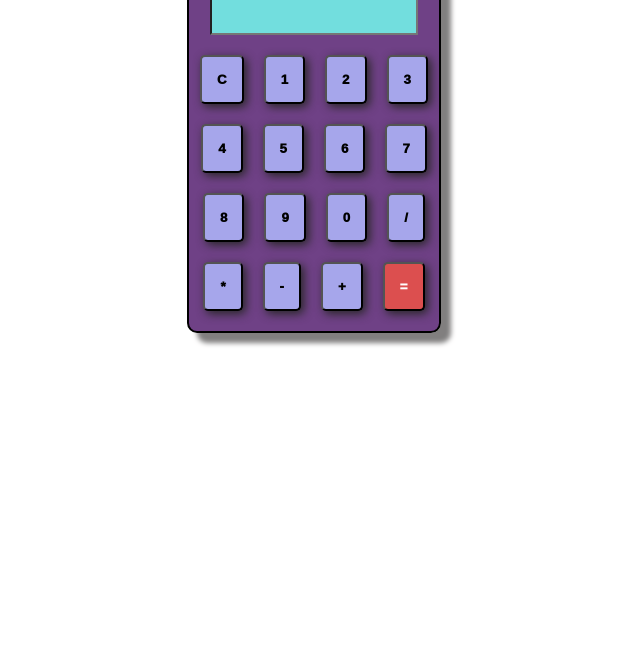
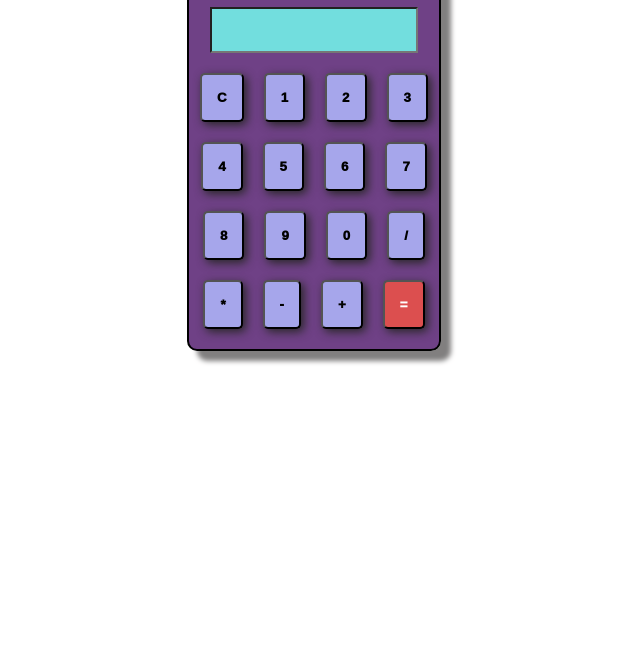
Before and after one commit to AdityaCS06/Calculator, a plain HTML site: page index.html in a window 1280 px wide. Shown: the part 137-800 px from the top of the page, without its empty margins (326-966 px from the left). Drawn offline with Linux system fonts and the light colour scheme.

Commit message:
Update index.html

```diff
--- a/index.html
+++ b/index.html
@@ -7,7 +7,7 @@
     <link rel="stylesheet" href="Calculator.css">
     <script src="Calculator.js"></script>
 </head>
-<body><br><br>
+<body><br><br><br>
     <div align="center" class="calculator_con">
         <h1>Calculator</h1>
         <input type="text" id="display">
```
